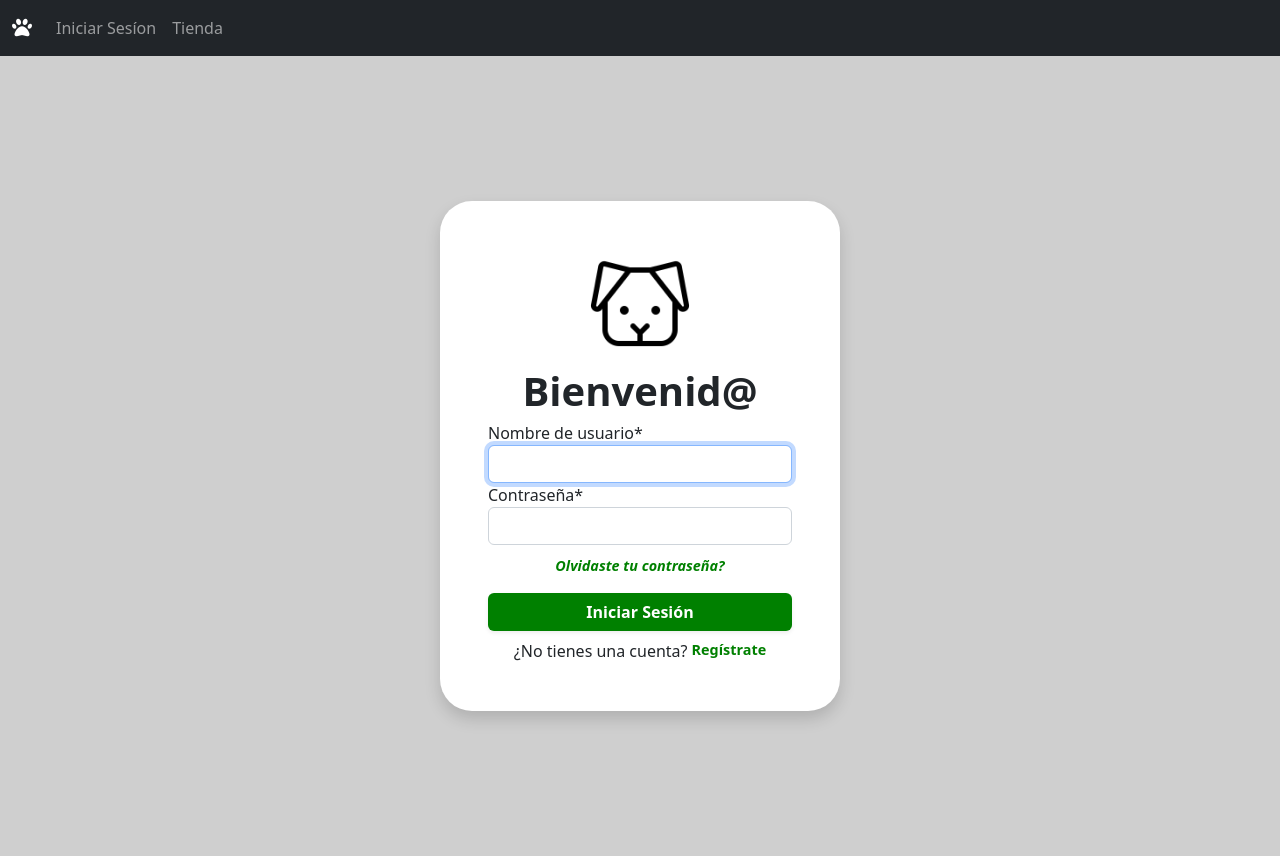
After one commit to IgnacioRiffop/PGY3121-E2, a Django app: page /accounts/login/ in a window 1280 px wide. The commit adds this page. Run offline with Django 4.2, Linux system fonts and the light colour scheme; some libraries are stand-ins or nearby versions.

Commit message:
login y logout

```diff
--- a/E2/E2/settings.py
+++ b/E2/E2/settings.py
@@ -135,3 +135,7 @@ MEDIA_ROOT = os.path.join(BASE_DIR, 'media')
 
 # CONFIGURA EL SISTEMA DE MENSAJERIA DJANGO
 MESSAGE_STORAGE = "django.contrib.messages.storage.cookie.CookieStorage"
+
+#CONFIGURANDO LAS RUTAS DEL LOGIN
+LOGIN_REDIRECT_URL='/'
+LOGOUT_REDIRECT_URL='/'
--- a/E2/E2/urls.py
+++ b/E2/E2/urls.py
@@ -21,7 +21,8 @@ from django.conf.urls.static import static
 
 urlpatterns = [
     path('admin/', admin.site.urls),
-    path('', include('core.urls'))
+    path('', include('core.urls')),
+    path('accounts/', include('django.contrib.auth.urls')),
 ]
 
 urlpatterns += static(settings.MEDIA_URL, document_root=settings.MEDIA_ROOT)
--- a/E2/core/templates/core/base.html
+++ b/E2/core/templates/core/base.html
@@ -28,9 +28,20 @@
       </button>
       <div class="collapse navbar-collapse" id="collapsibleNavbar">
         <ul class="navbar-nav">
+          {% if user.is_authenticated %}
+          <li class="nav-item">
+            <a class="nav-link" href="{% url 'logout' %}">Cerrar Sesíon</a>
+          </li>
+          <li class="nav-item">
+            <a class="nav-link" href="{% url 'cuenta' %}">Mi Cuenta</a>
+          </li>
+          {% else %}
           <li class="nav-item">
             <a class="nav-link" href="{% url 'login' %}">Iniciar Sesíon</a>
           </li>
+          {% endif %}
+
+
           <li class="nav-item">
             <a class="nav-link" href="{% url 'tienda' %}">Tienda</a>
           </li>
--- /dev/null
+++ b/E2/core/templates/registration/login.html
@@ -0,0 +1,43 @@
+{% extends 'core/base.html' %}
+{% load static%}
+{% load crispy_forms_tags %}
+
+{% block css %}
+
+{% endblock %}
+<!-- INICIO CONTENIDO-->
+{% block contenido %}
+<!-- Login -->
+<div class="container-fluid d-flex justify-content-center align-items-center vh-100"
+    style="background-color: rgb(207, 207, 207)">
+    <div class="bg-white p-5 rounded-5 text-dark shadow" style="width: 25rem">
+        <div class="d-flex justify-content-center">
+            <img src="{% static 'core/img/dog_light_icon.png' %}" alt="login-icon" style="height: 7rem" />
+        </div>
+        <form action="" method="post">
+            <div class="text-center fs-1 fw-bold">Bienvenid@</div>
+            {% csrf_token %}
+            {{form | crispy}}
+            <div class="d-flex justify-content-around mt-1">
+                <div class="pt-1">
+
+                    <a href="{% url 'recuperarPass' %}"
+                        class="text-decoration-none fw-semibold fst-italic ltr-verde">Olvidaste
+                        tu contraseña?</a>
+                </div>
+            </div>
+            <input type="submit" value="Iniciar Sesión" class="btn btn-verde my-1 w-100 mt-3 fw-semibold shadow-sm">
+        </form>
+        <div class="d-flex gap-1 justify-content-center mt-1">
+            <div>¿No tienes una cuenta?</div>
+            <a href="{% url 'registro' %}" class="text-decoration-none fw-semibold ltr-verde">Regístrate</a>
+        </div>
+    </div>
+</div>
+<!-- Fin Login -->
+{% endblock %}
+<!-- FIN CONTENIDO -->
+{% block js %}
+<script src="https://cdn.jsdelivr.net/npm/sweetalert2@11"></script>
+<script src="{% static 'core/js/mensajes.js' %}"></script>
+{% endblock %}
```
Also changed, not shown: E2/core/templates/core/XXXXX.html (+31 -3 lines), E2/core/templates/core/index.html (+8 -0 lines), E2/db.sqlite3.
